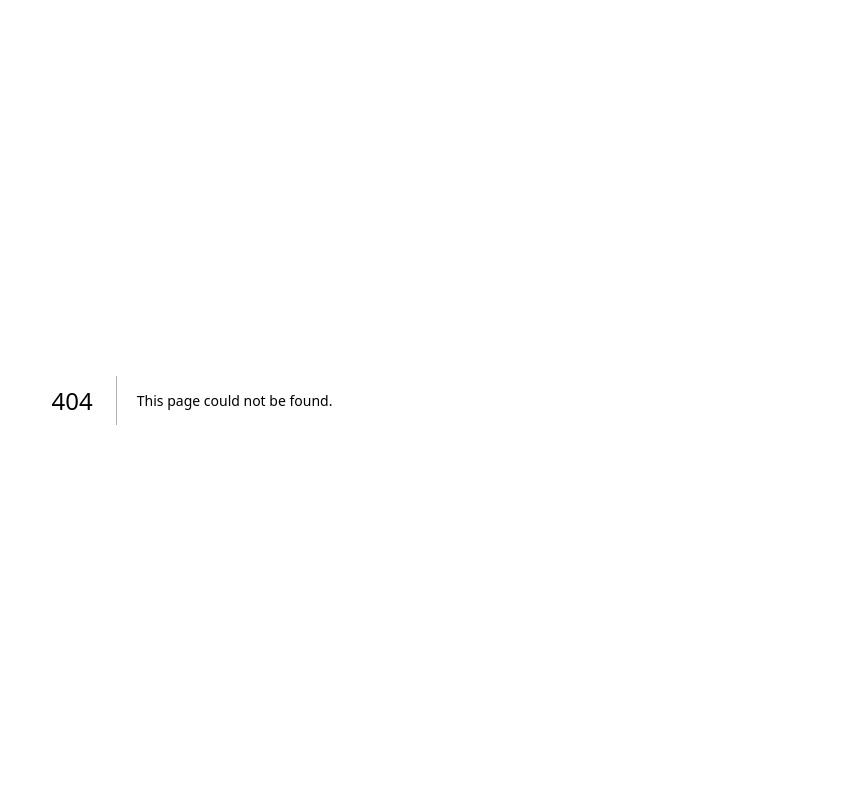
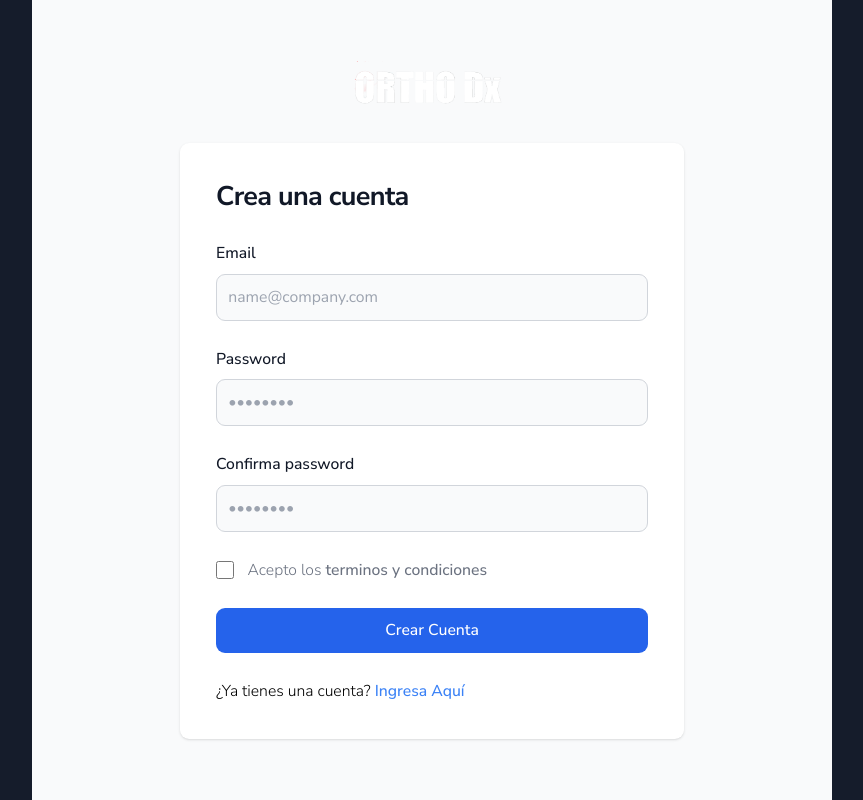
Before and after one commit to den-velez/orthodx, a Next.js app: page /auth/signup in a window 1280 px wide. Before the commit this address had no page. Shown: the whole page, without its empty margins (208-1071 px from the left). Built offline with nearby package versions, Linux system fonts and the light colour scheme.

Commit message:
OD-15 signup page added

```diff
--- a/src/app/login/page.tsx
+++ b/src/app/auth/login/page.tsx
@@ -1,9 +1,10 @@
 import Image from "next/image";
+import Link from "next/link";
 
 const LoginPage = () => {
   return (
     <section className=' bg-gray-50 dark:bg-gray-900 h-screen'>
-      <div className='flex flex-col items-center justify-center px-6 py-8 mx-auto md:h-screen lg:py-0'>
+      <div className='flex flex-col items-center justify-center px-3 py-8 mx-auto md:h-screen lg:py-0'>
         <a
           href='/'
           className='flex items-center mb-6 text-2xl font-semibold text-gray-900 dark:text-white'>
@@ -77,11 +78,11 @@ const LoginPage = () => {
               </button>
               <p className='text-sm font-light text-gray-500 dark:text-gray-400'>
                 ¿No tienes cuenta?{" "}
-                <a
-                  href='#'
+                <Link
+                  href='/auth/signup'
                   className='font-medium text-primary-600 hover:underline dark:text-primary-500'>
                   Crear cuenta
-                </a>
+                </Link>
               </p>
             </form>
           </div>
--- /dev/null
+++ b/src/app/auth/signup/page.tsx
@@ -0,0 +1,106 @@
+import Image from "next/image";
+import Link from "next/link";
+
+const SignUpPage = () => {
+  return (
+    <section className='bg-gray-50 dark:bg-gray-900 h-screen'>
+      <div className='flex flex-col items-center justify-center px-3 py-8 mx-auto md:h-screen lg:py-0'>
+        <a
+          href='/'
+          className='flex items-center mb-6 text-2xl font-semibold text-gray-900 dark:text-white'>
+          <Image
+            className='w-36 h-auto mr-2'
+            src='/images/logo-white.png'
+            width={400}
+            height={100}
+            alt='logo'
+          />
+        </a>
+        <div className='w-full bg-white rounded-lg shadow dark:border md:mt-0 sm:max-w-md xl:p-0 dark:bg-gray-800 dark:border-gray-700'>
+          <div className='p-6 space-y-4 md:space-y-6 sm:p-8'>
+            <h1 className='text-xl font-bold leading-tight tracking-tight text-gray-900 md:text-2xl dark:text-white'>
+              Crea una cuenta
+            </h1>
+            <form className='space-y-4 md:space-y-6' action='#'>
+              <div>
+                <label className='block mb-2 text-sm font-medium text-gray-900 dark:text-white'>
+                  Email
+                </label>
+                <input
+                  type='email'
+                  name='email'
+                  id='email'
+                  className='bg-gray-50 border border-gray-300 text-gray-900 sm:text-sm rounded-lg focus:ring-primary-600 focus:border-primary-600 block w-full p-2.5 dark:bg-gray-700 dark:border-gray-600 dark:placeholder-gray-400 dark:text-white dark:focus:ring-blue-500 dark:focus:border-blue-500'
+                  placeholder='name@company.com'
+                  required
+                />
+              </div>
+              <div>
+                <label className='block mb-2 text-sm font-medium text-gray-900 dark:text-white'>
+                  Password
+                </label>
+                <input
+                  type='password'
+                  name='password'
+                  id='password'
+                  placeholder='••••••••'
+                  className='bg-gray-50 border border-gray-300 text-gray-900 sm:text-sm rounded-lg focus:ring-primary-600 focus:border-primary-600 block w-full p-2.5 dark:bg-gray-700 dark:border-gray-600 dark:placeholder-gray-400 dark:text-white dark:focus:ring-blue-500 dark:focus:border-blue-500'
+                  required
+                />
+              </div>
+              <div>
+                <label className='block mb-2 text-sm font-medium text-gray-900 dark:text-white'>
+                  Confirma password
+                </label>
+                <input
+                  type='confirm-password'
+                  name='confirm-password'
+                  id='confirm-password'
+                  placeholder='••••••••'
+                  className='bg-gray-50 border border-gray-300 text-gray-900 sm:text-sm rounded-lg focus:ring-primary-600 focus:border-primary-600 block w-full p-2.5 dark:bg-gray-700 dark:border-gray-600 dark:placeholder-gray-400 dark:text-white dark:focus:ring-blue-500 dark:focus:border-blue-500'
+                  required
+                />
+              </div>
+              <div className='flex items-start'>
+                <div className='flex items-center h-5'>
+                  <input
+                    id='terms'
+                    aria-describedby='terms'
+                    type='checkbox'
+                    className='w-4 h-4 border border-gray-300 rounded bg-gray-50 focus:ring-3 focus:ring-primary-300 dark:bg-gray-700 dark:border-gray-600 dark:focus:ring-primary-600 dark:ring-offset-gray-800'
+                    required
+                  />
+                </div>
+                <div className='ml-3 text-sm'>
+                  <label className='font-light text-gray-500 dark:text-gray-300'>
+                    Acepto los{" "}
+                    <a
+                      className='font-medium text-primary-600 hover:underline dark:text-primary-500'
+                      href='#'>
+                      terminos y condiciones
+                    </a>
+                  </label>
+                </div>
+              </div>
+              <button
+                type='submit'
+                className='w-full text-white bg-cta-100 hover:bg-cta-090 focus:ring-4 focus:outline-none focus:ring-primary-300 font-medium rounded-lg text-sm px-5 py-2.5 text-center dark:bg-primary-600 dark:hover:bg-primary-700 dark:focus:ring-primary-800'>
+                Crear Cuenta
+              </button>
+              <p className='text-sm font-light dark:text-gray-400'>
+                ¿Ya tienes una cuenta?{" "}
+                <Link
+                  href='/auth/login'
+                  className='font-medium text-text-primary hover:underline'>
+                  Ingresa Aquí
+                </Link>
+              </p>
+            </form>
+          </div>
+        </div>
+      </div>
+    </section>
+  );
+};
+
+export default SignUpPage;
--- a/src/app/globals.css
+++ b/src/app/globals.css
@@ -12,6 +12,9 @@
   }
 }
 
+html {
+  background-color: rgb(17 24 39 / 98%);
+}
 body {
   margin: 0 auto;
   max-width: 800px;
--- a/src/app/page.tsx
+++ b/src/app/page.tsx
@@ -2,17 +2,14 @@ import Link from "next/link";
 
 const HomePage = () => {
   return (
-    <section className='min-h-screen bg-white dark:bg-gray-900'>
-      <Link href='/login'> Iniciar Sesion</Link>
-      <div className='text-white flex flex-col items-center'>
-        <h1 className='text-h1'>header 1 PLpghq</h1>
-        <h2 className='text-h2'>header 2</h2>
-        <h3 className='text-h3'>header 3</h3>
-        <h4 className='text-h4'>header 4</h4>
-        <h5 className='text-h5'>header 5</h5>
-        <p>body</p>
-        <p>small</p>
-        <p>caption</p>
+    <section className='py-40 min-h-screen bg-white dark:bg-gray-900'>
+      <div className='text-white flex flex-col gap-10 items-center'>
+        <h1 className='text-h1'>
+          <Link href='/auth/login'> Ingresar</Link>
+        </h1>
+        <h1 className='text-h1'>
+          <Link href='/auth/signup'> Crear cuenta</Link>
+        </h1>
       </div>
     </section>
   );
--- a/tailwind.config.ts
+++ b/tailwind.config.ts
@@ -19,7 +19,6 @@ const config: Config = {
         caption: ["0.625rem", { lineHeight: "0.875rem" }],
       },
       colors: {
-        primary: {
         "bg-090": "#111827",
         "bg-080": "#202A37",
         "bg-070": "#bfdbfe",
@@ -30,7 +29,8 @@ const config: Config = {
         "msg-success": "#118e66",
         "cta-dark-090": "#233876",
         "cta-dark-080": "#1e3a8a",
-          cta: "#2563eb",
+        "cta-100": "#2563eb",
+        "cta-090": "#1d4ed8",
         "cta-light-090": "#c3ddfd",
         "text-light": "#ffffff",
         "text-secondary-080": "#A4CAFE",
@@ -41,7 +41,6 @@ const config: Config = {
       },
     },
   },
-  },
   plugins: [],
 };
 export default config;
```
Lines whose indentation alone changed are shown as unchanged.
